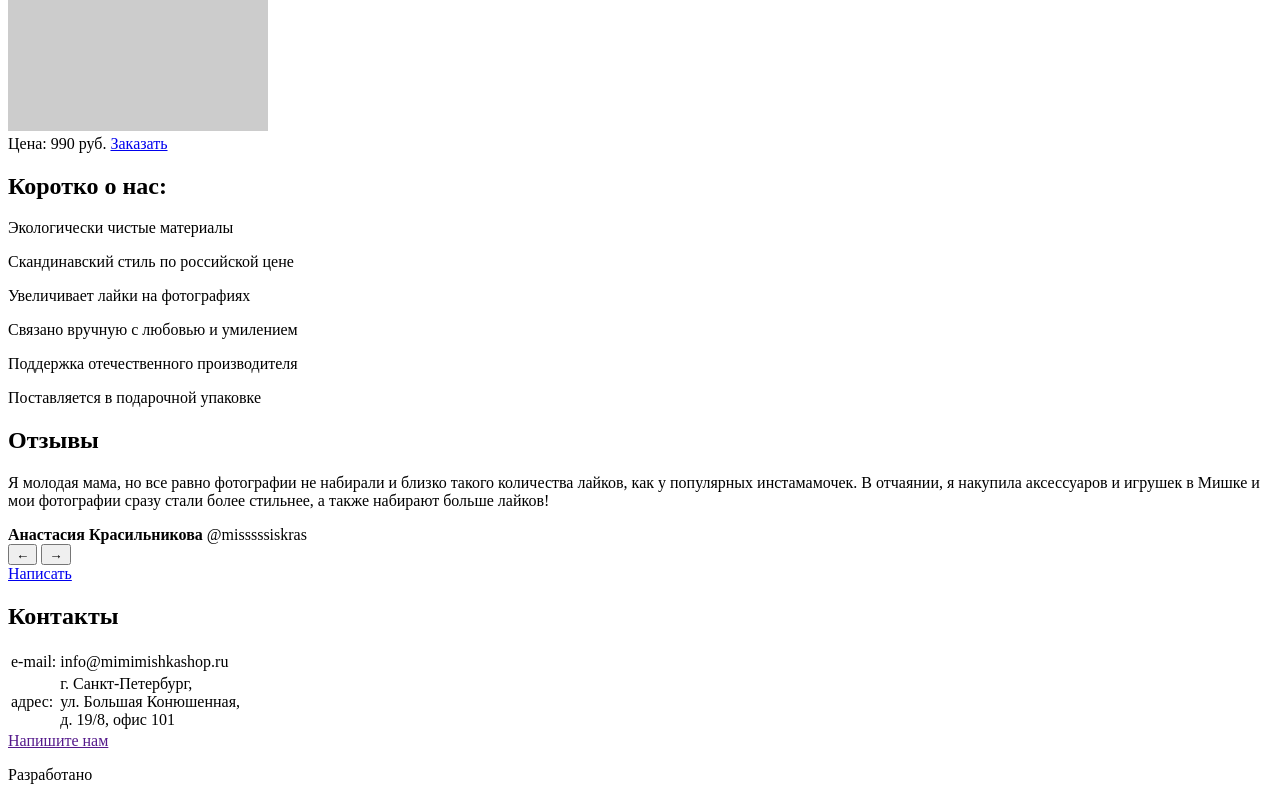
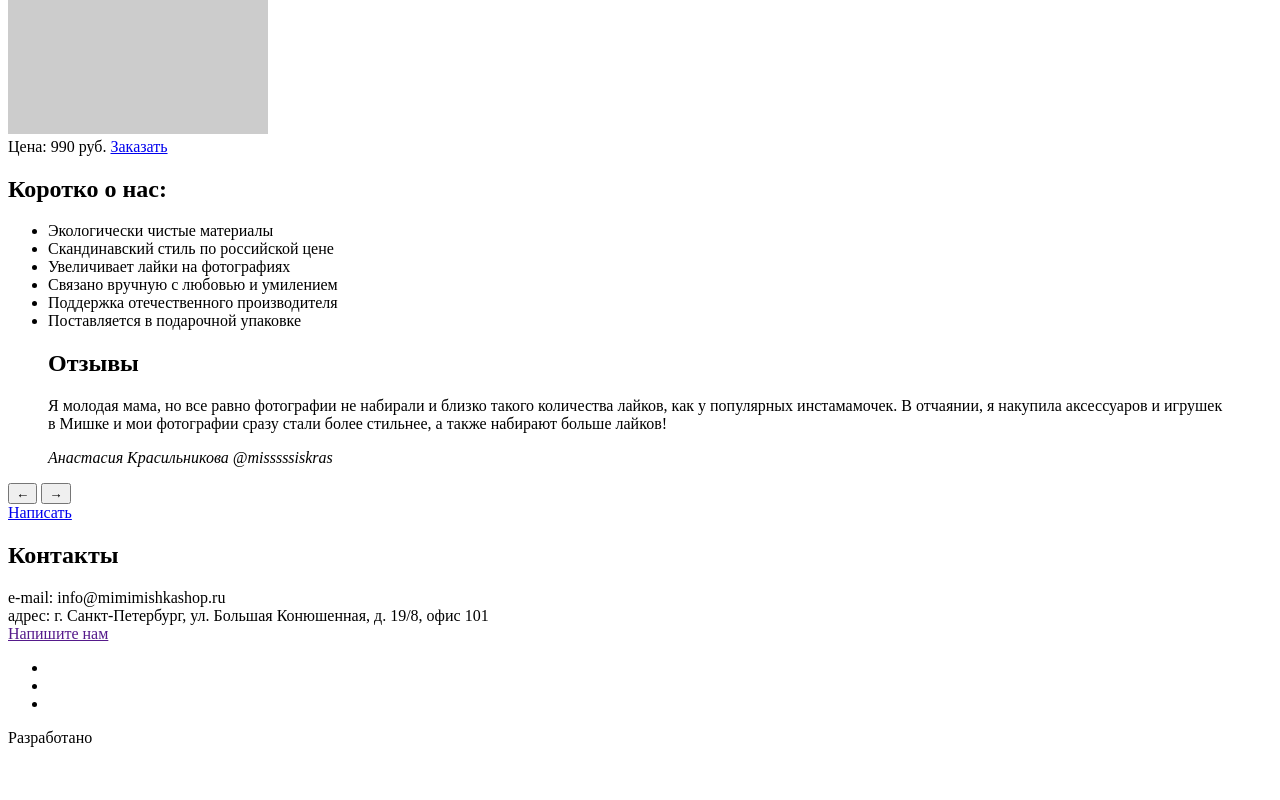
Before and after one commit to Feuway/194734-mishka, a website: page index.html in a window 1280 px wide. Shown: the part 630-1430 px from the top of the page. After the commit the page ends 1393 px from the top, so only its background shows below. Drawn offline with Linux system fonts and the light colour scheme; placeholder pictures from the web are drawn by us.

Commit message:
Исправил ошибкив разметке

```diff
--- a/index.html
+++ b/index.html
@@ -7,14 +7,11 @@
   <body>
     <header class="main-header">
       <div class="main-header__wrap">
-        <div class="main-header__logo">
-          <a href="index.html">
+        <a class="logo" href="index.html">
           <img src="http://placehold.it/90x40" alt="Мишка">
         </a>
-        </div>
         <nav class="main-nav  main-nav--closed">
-          <a class="main-nav__toggle" type="button">Открыть меню</a>
-          <div class="main-nav__wrap">
+          <button class="main-nav__toggle" type="button">Открыть меню</button>
           <ul class="main-nav__list">
               <li class="main-nav__list-item">
                 <a href="catalog.html">Каталог товаров</a>
@@ -31,7 +28,6 @@
               </a>
             </li>
           </ul>
-          </div>
         </nav>
       </div>
     </header>
@@ -76,54 +72,44 @@
       <section class="about-us">
         <div class="about-us__wrap">
           <h2 class="about-us__title">Коротко о нас:</h2>
-          <div class="about-us__features">
-            <p>Экологически чистые материалы</p>
-          </div>
-          <div class="about-us__features">
-            <p>Скандинавский стиль по российской цене</p>
-          </div>
-          <div class="about-us__features">
-            <p>Увеличивает лайки на фотографиях</p>
-          </div>
-          <div class="about-us__features">
-            <p>Связано вручную с любовью и умилением</p>
-          </div>
-          <div class="about-us__features">
-            <p>Поддержка отечественного производителя</p>
-          </div>
-          <div class="about-us__features">
-            <p>Поставляется в подарочной упаковке</p>
-          </div>
+          <ul>
+            <li class="about-us__feature">Экологически чистые материалы</li>
+            <li class="about-us__feature">Скандинавский стиль по российской цене</li>
+            <li class="about-us__feature">Увеличивает лайки на фотографиях</li>
+            <li class="about-us__feature">Связано вручную с любовью и умилением</li>
+            <li class="about-us__feature">Поддержка отечественного производителя</li>
+            <li class="about-us__feature">Поставляется в подарочной упаковке</li>
+          </ul>
         </div>
       </section>
       <section class="reviews">
-        <div class="reviews__wrap">
+        <blockquote class="review">
+          <div class="review__content">
             <h2 class="reviews__title">Отзывы</h2>
             <p class="reviews__comment">Я молодая мама, но все равно фотографии не набирали и близко такого количества лайков, как у популярных инстамамочек. В отчаянии, я накупила аксессуаров и игрушек в Мишке и мои фотографии сразу стали более стильнее, а также набирают больше лайков!</p>
-          <b>Анастасия Красильникова</b>
-          <span>@misssssiskras</span>
+          </div>
+          <footer class="review__author">
+            <cite class="review__author-name">Анастасия Красильникова</cite>
+            <cite class="review__author-nickname">@misssssiskras</cite>
+          </footer>
+        </blockquote>
         <div class="reviews__switchs">
           <button class="reviews__switch  reviews__switch--left">&#8592;</button>
           <button class="reviews__switch  reviews__switch--right">&#8594;</button>
         </div>
-          <a href="#" class="reviews__btn btn">Написать</a>
-        </div>
+        <a href="#" class="reviews__btn  btn">Написать</a>
       </section>
       <section class="contacts">
         <div class="contacts__wrap">
           <h2 class="contacts__title">Контакты</h2>
-          <table class="contacts__content">
-            <tr>
-              <td>e-mail:</td>
-              <td>info@mimimishkashop.ru</td>
-            </tr>
-            <tr>
-              <td>адрес:</td>
-              <td>г. Санкт-Петербург,<br>
-              ул. Большая Конюшенная,<br>
-              д. 19/8, офис 101</td>
-            </tr>
-          </table>
+          <div class="contacts__content">
+            e-mail:
+            <span>info@mimimishkashop.ru</span>
+          </div>
+          <div class="contacts__content">
+            адрес:
+            <span>г. Санкт-Петербург, ул. Большая Конюшенная, д. 19/8, офис 101</span>
+          </div>
           <div class="contacts__map"></div>
           <a href="" class="contacts__btn  btn">Напишите нам</a>
         </div>
@@ -131,15 +117,13 @@
     </main>
     <footer class="main-footer">
       <div class="main-footer__wrap">
-        <section class="social">
-          <a href="#" class="social__btn  social__btn--inst"></a>
-          <a href="#" class="social__btn  social__btn--fb"></a>
-          <a href="#" class="social__btn  social__btn--tw"></a>
-          <section class="developed">
+        <ul class="social">
+          <li href="#" class="social__btn  social__btn--inst"></li>
+          <li href="#" class="social__btn  social__btn--fb"></li>
+          <li href="#" class="social__btn  social__btn--tw"></li>
+        </ul>
         <p>Разработано</p>
-            <a class=".developed__logo" href=""></a>
-          </section>
-        </section>
+        <a class="developed__logo" href="#"></a>
       </div>
     </footer>
   </body>
```
Also changed, not shown: catalog.html (+10 -18 lines), form.html (+10 -18 lines). Lines whose indentation alone changed are shown as unchanged.
